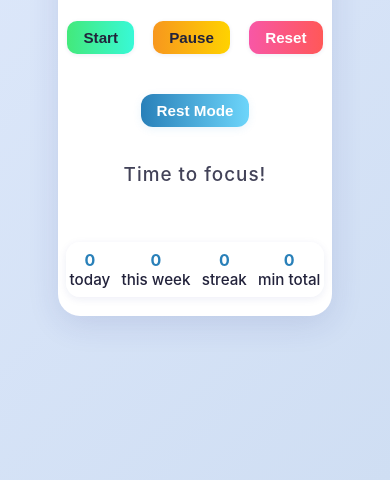
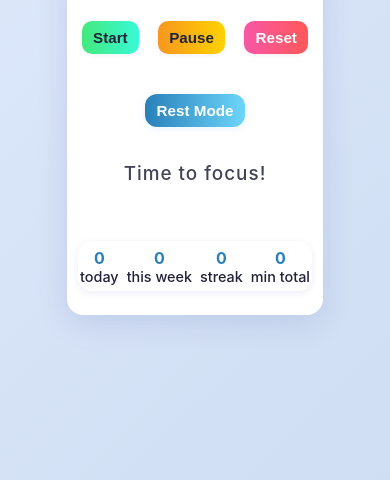
Before and after one commit to themaxyang/BYOA-Pomodoro, a plain HTML site: page index.html in a window 390 px wide. Shown: the part 364-844 px from the top of the page. Drawn offline with Linux system fonts and the light colour scheme.

Commit message:
improve mobile layout

```diff
--- a/style.css
+++ b/style.css
@@ -132,18 +132,25 @@ h1 {
 
 @media (max-width: 500px) {
   .container {
-    padding: 1.2rem 0.5rem;
+    padding: 1.5rem 0.7rem;
     min-width: unset;
+    max-width: 98vw;
+    border-radius: 16px;
   }
   #timer {
-    font-size: 2.7rem;
+    font-size: 2.2rem;
   }
   h1 {
-    font-size: 1.3rem;
+    font-size: 1.1rem;
   }
   .controls button, .mode-toggle button {
     font-size: 0.95rem;
-    padding: 0.5rem 1rem;
+    padding: 0.5rem 0.7rem;
+  }
+  .stats-card {
+    gap: 0.5rem;
+    padding: 0.4rem 0.1rem;
+    font-size: 0.9rem;
   }
 }
 
@@ -301,9 +308,9 @@ h1 {
 }
 @media (max-width: 500px) {
   .stats-card {
-    gap: 0.7rem;
-    padding: 0.5rem 0.2rem;
-    font-size: 0.95rem;
+    gap: 0.5rem;
+    padding: 0.4rem 0.1rem;
+    font-size: 0.9rem;
   }
   .stats-card span {
     font-size: 1rem;
```
